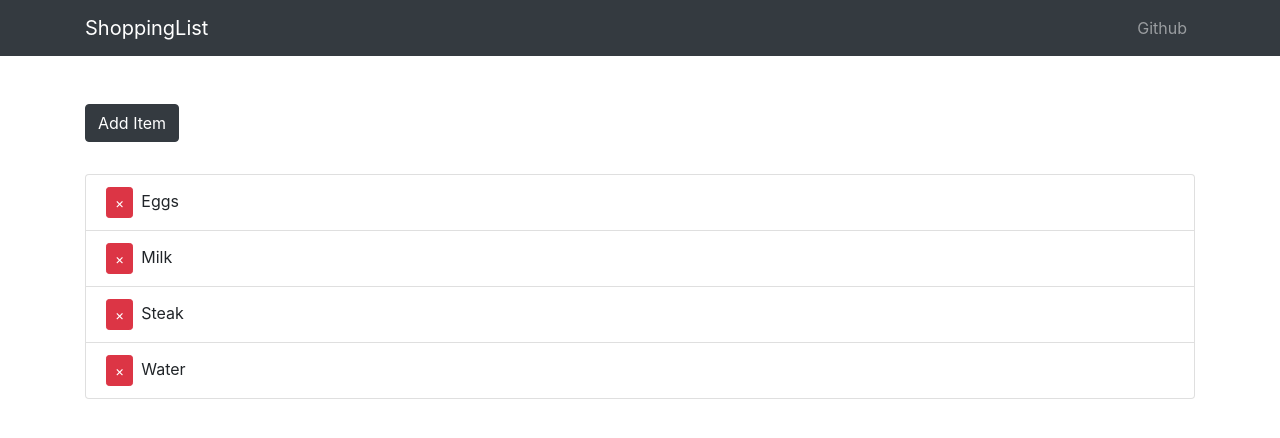
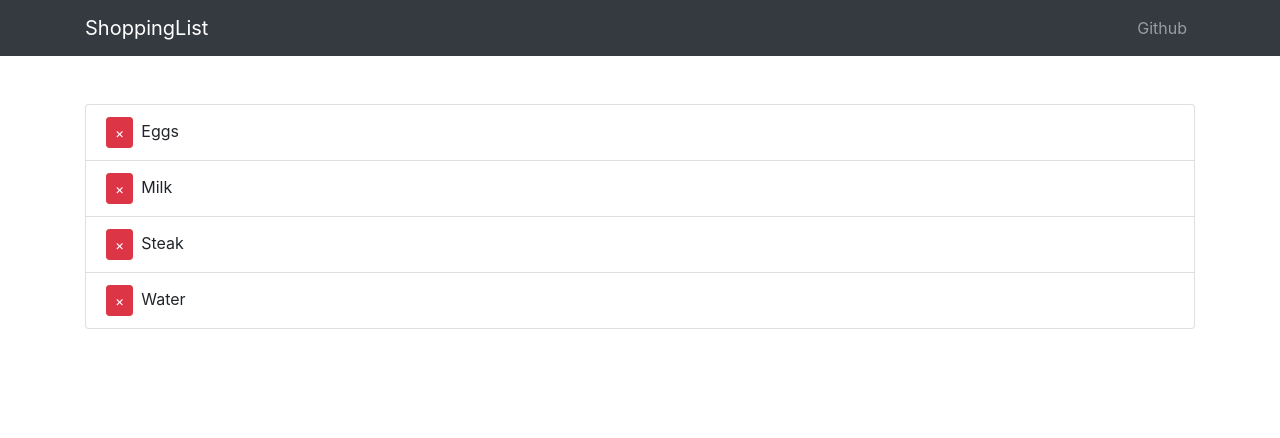
Before and after one commit to jflores353/smart-shop-app, a React (Create React App) app in the folder client/: page / in a window 1280 px wide. Shown: the top 438 px of the page. Built offline with nearby package versions, Linux system fonts and the light colour scheme.

Commit message:
removed add Item button and this has been moved to ItemModal filein components

```diff
--- a/client/src/components/ShoppingList.js
+++ b/client/src/components/ShoppingList.js
@@ -1,7 +1,6 @@
 import React, { Component } from 'react';
 import { Container, ListGroup, ListGroupItem, Button } from 'reactstrap';
 import { CSSTransition, TransitionGroup } from 'react-transition-group';
-import uuid from 'uuid';
 import { connect } from 'react-redux';
 import { getItems, deleteItem }from '../actions/itemActions';
 import PropTypes from 'prop-types';
@@ -20,20 +19,6 @@ class ShoppingList extends Component {
         const { items } =this.props.item; // This is where our state lives currently
         return(
             <Container>
-                <Button
-                    color="dark"
-                    style={{ marginBottom: '2rem' }}
-                    onClick={() => {
-                        const name = prompt('Enter Item');
-                        if (name) {
-                            this.setState(state => ({
-                                items: [...state.items, { id: uuid(), name}]
-                            }));
-                        }
-                    }}
-                >Add Item
-                </Button>
-
                 <ListGroup>
                     <TransitionGroup className="shopping-list">
                         {items.map(({ id, name }) => (
```
